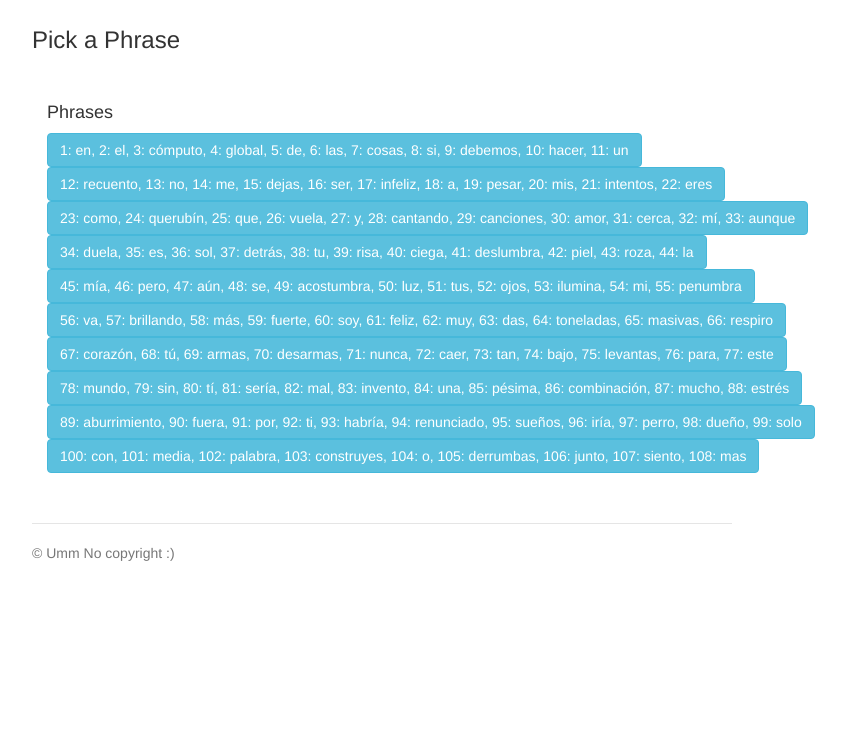
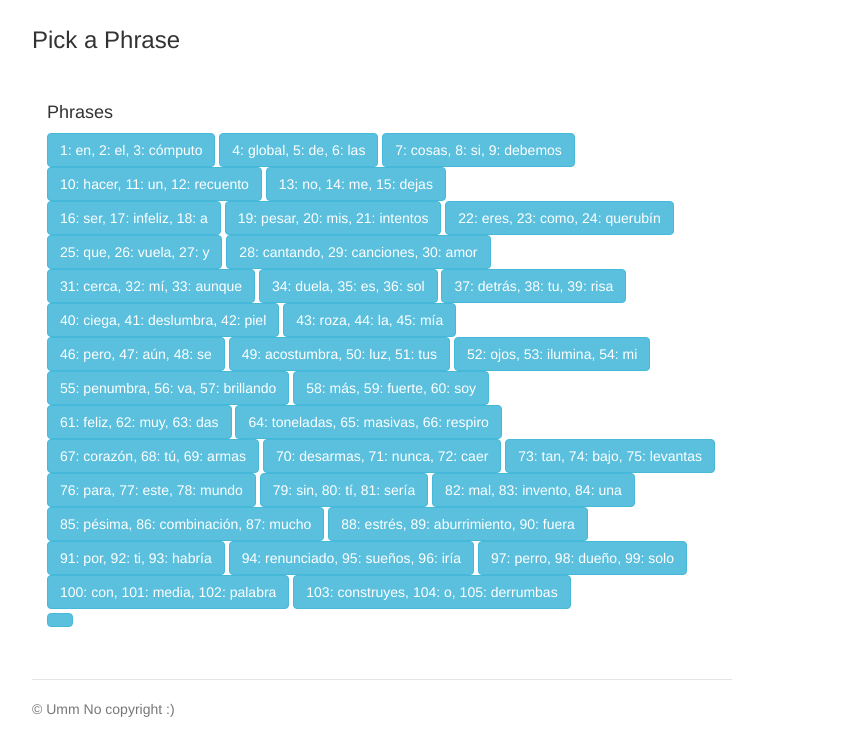
Before and after one commit to nick1123/spanish_flash_cards, a plain HTML site: page html_spanish_toneladas.html in a window 1280 px wide. Shown: the part 84-833 px from the top of the page, without its empty margins (258-1104 px from the left). Before the commit the page ends 800 px from the top, so only its background shows below. Drawn offline with Linux system fonts and the light colour scheme.

Commit message:
more changes

```diff
--- a/html_spanish_toneladas.html
+++ b/html_spanish_toneladas.html
@@ -229,17 +229,49 @@
           <h4>Phrases</h4>
           <p>
 
-            <button type="button" class="btn btn-info" onclick="setup( ['1', '2', '3', '4', '5', '6', '7', '8', '9', '10', '11'] );">1: en, 2: el, 3: cómputo, 4: global, 5: de, 6: las, 7: cosas, 8: si, 9: debemos, 10: hacer, 11: un</button>
-            <button type="button" class="btn btn-info" onclick="setup( ['12', '13', '14', '15', '16', '17', '18', '19', '20', '21', '22'] );">12: recuento, 13: no, 14: me, 15: dejas, 16: ser, 17: infeliz, 18: a, 19: pesar, 20: mis, 21: intentos, 22: eres</button>
-            <button type="button" class="btn btn-info" onclick="setup( ['23', '24', '25', '26', '27', '28', '29', '30', '31', '32', '33'] );">23: como, 24: querubín, 25: que, 26: vuela, 27: y, 28: cantando, 29: canciones, 30: amor, 31: cerca, 32: mí, 33: aunque</button>
-            <button type="button" class="btn btn-info" onclick="setup( ['34', '35', '36', '37', '38', '39', '40', '41', '42', '43', '44'] );">34: duela, 35: es, 36: sol, 37: detrás, 38: tu, 39: risa, 40: ciega, 41: deslumbra, 42: piel, 43: roza, 44: la</button>
-            <button type="button" class="btn btn-info" onclick="setup( ['45', '46', '47', '48', '49', '50', '51', '52', '53', '54', '55'] );">45: mía, 46: pero, 47: aún, 48: se, 49: acostumbra, 50: luz, 51: tus, 52: ojos, 53: ilumina, 54: mi, 55: penumbra</button>
+            <button type="button" class="btn btn-info" onclick="setup( ['1', '2', '3'] );">1: en, 2: el, 3: cómputo</button>
+            <button type="button" class="btn btn-info" onclick="setup( ['4', '5', '6'] );">4: global, 5: de, 6: las</button>
+            <button type="button" class="btn btn-info" onclick="setup( ['7', '8', '9'] );">7: cosas, 8: si, 9: debemos</button>
+            <button type="button" class="btn btn-info" onclick="setup( ['10', '11', '12'] );">10: hacer, 11: un, 12: recuento</button>
+            <button type="button" class="btn btn-info" onclick="setup( ['13', '14', '15'] );">13: no, 14: me, 15: dejas</button>
             <br>
-            <button type="button" class="btn btn-info" onclick="setup( ['56', '57', '58', '59', '60', '61', '62', '63', '64', '65', '66'] );">56: va, 57: brillando, 58: más, 59: fuerte, 60: soy, 61: feliz, 62: muy, 63: das, 64: toneladas, 65: masivas, 66: respiro</button>
-            <button type="button" class="btn btn-info" onclick="setup( ['67', '68', '69', '70', '71', '72', '73', '74', '75', '76', '77'] );">67: corazón, 68: tú, 69: armas, 70: desarmas, 71: nunca, 72: caer, 73: tan, 74: bajo, 75: levantas, 76: para, 77: este</button>
-            <button type="button" class="btn btn-info" onclick="setup( ['78', '79', '80', '81', '82', '83', '84', '85', '86', '87', '88'] );">78: mundo, 79: sin, 80: tí, 81: sería, 82: mal, 83: invento, 84: una, 85: pésima, 86: combinación, 87: mucho, 88: estrés</button>
-            <button type="button" class="btn btn-info" onclick="setup( ['89', '90', '91', '92', '93', '94', '95', '96', '97', '98', '99'] );">89: aburrimiento, 90: fuera, 91: por, 92: ti, 93: habría, 94: renunciado, 95: sueños, 96: iría, 97: perro, 98: dueño, 99: solo</button>
-            <button type="button" class="btn btn-info" onclick="setup( ['100', '101', '102', '103', '104', '105', '106', '107', '108'] );">100: con, 101: media, 102: palabra, 103: construyes, 104: o, 105: derrumbas, 106: junto, 107: siento, 108: mas</button>
+            <button type="button" class="btn btn-info" onclick="setup( ['16', '17', '18'] );">16: ser, 17: infeliz, 18: a</button>
+            <button type="button" class="btn btn-info" onclick="setup( ['19', '20', '21'] );">19: pesar, 20: mis, 21: intentos</button>
+            <button type="button" class="btn btn-info" onclick="setup( ['22', '23', '24'] );">22: eres, 23: como, 24: querubín</button>
+            <button type="button" class="btn btn-info" onclick="setup( ['25', '26', '27'] );">25: que, 26: vuela, 27: y</button>
+            <button type="button" class="btn btn-info" onclick="setup( ['28', '29', '30'] );">28: cantando, 29: canciones, 30: amor</button>
+            <br>
+            <button type="button" class="btn btn-info" onclick="setup( ['31', '32', '33'] );">31: cerca, 32: mí, 33: aunque</button>
+            <button type="button" class="btn btn-info" onclick="setup( ['34', '35', '36'] );">34: duela, 35: es, 36: sol</button>
+            <button type="button" class="btn btn-info" onclick="setup( ['37', '38', '39'] );">37: detrás, 38: tu, 39: risa</button>
+            <button type="button" class="btn btn-info" onclick="setup( ['40', '41', '42'] );">40: ciega, 41: deslumbra, 42: piel</button>
+            <button type="button" class="btn btn-info" onclick="setup( ['43', '44', '45'] );">43: roza, 44: la, 45: mía</button>
+            <br>
+            <button type="button" class="btn btn-info" onclick="setup( ['46', '47', '48'] );">46: pero, 47: aún, 48: se</button>
+            <button type="button" class="btn btn-info" onclick="setup( ['49', '50', '51'] );">49: acostumbra, 50: luz, 51: tus</button>
+            <button type="button" class="btn btn-info" onclick="setup( ['52', '53', '54'] );">52: ojos, 53: ilumina, 54: mi</button>
+            <button type="button" class="btn btn-info" onclick="setup( ['55', '56', '57'] );">55: penumbra, 56: va, 57: brillando</button>
+            <button type="button" class="btn btn-info" onclick="setup( ['58', '59', '60'] );">58: más, 59: fuerte, 60: soy</button>
+            <br>
+            <button type="button" class="btn btn-info" onclick="setup( ['61', '62', '63'] );">61: feliz, 62: muy, 63: das</button>
+            <button type="button" class="btn btn-info" onclick="setup( ['64', '65', '66'] );">64: toneladas, 65: masivas, 66: respiro</button>
+            <button type="button" class="btn btn-info" onclick="setup( ['67', '68', '69'] );">67: corazón, 68: tú, 69: armas</button>
+            <button type="button" class="btn btn-info" onclick="setup( ['70', '71', '72'] );">70: desarmas, 71: nunca, 72: caer</button>
+            <button type="button" class="btn btn-info" onclick="setup( ['73', '74', '75'] );">73: tan, 74: bajo, 75: levantas</button>
+            <br>
+            <button type="button" class="btn btn-info" onclick="setup( ['76', '77', '78'] );">76: para, 77: este, 78: mundo</button>
+            <button type="button" class="btn btn-info" onclick="setup( ['79', '80', '81'] );">79: sin, 80: tí, 81: sería</button>
+            <button type="button" class="btn btn-info" onclick="setup( ['82', '83', '84'] );">82: mal, 83: invento, 84: una</button>
+            <button type="button" class="btn btn-info" onclick="setup( ['85', '86', '87'] );">85: pésima, 86: combinación, 87: mucho</button>
+            <button type="button" class="btn btn-info" onclick="setup( ['88', '89', '90'] );">88: estrés, 89: aburrimiento, 90: fuera</button>
+            <br>
+            <button type="button" class="btn btn-info" onclick="setup( ['91', '92', '93'] );">91: por, 92: ti, 93: habría</button>
+            <button type="button" class="btn btn-info" onclick="setup( ['94', '95', '96'] );">94: renunciado, 95: sueños, 96: iría</button>
+            <button type="button" class="btn btn-info" onclick="setup( ['97', '98', '99'] );">97: perro, 98: dueño, 99: solo</button>
+            <button type="button" class="btn btn-info" onclick="setup( ['100', '101', '102'] );">100: con, 101: media, 102: palabra</button>
+            <button type="button" class="btn btn-info" onclick="setup( ['103', '104', '105'] );">103: construyes, 104: o, 105: derrumbas</button>
+            <br>
+            <button type="button" class="btn btn-info" onclick="setup( [] );"></button>
 
           </p>
         </div>
```
Also changed, not shown: 1 other file.
